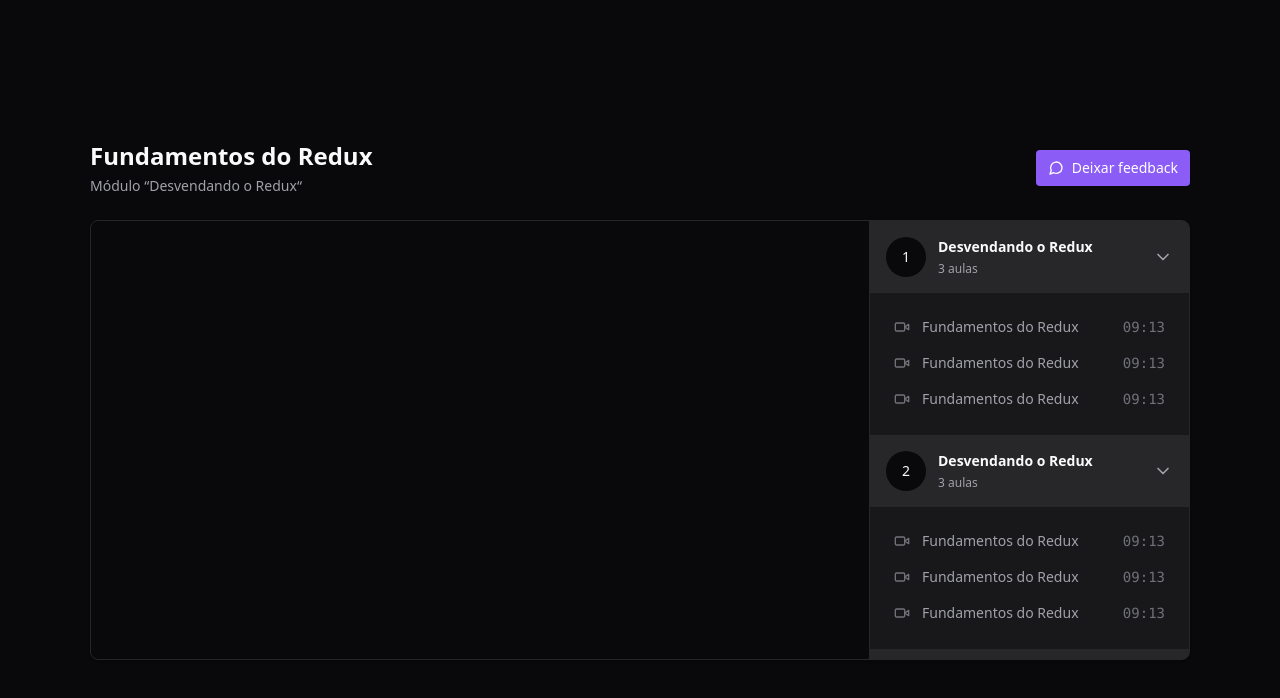
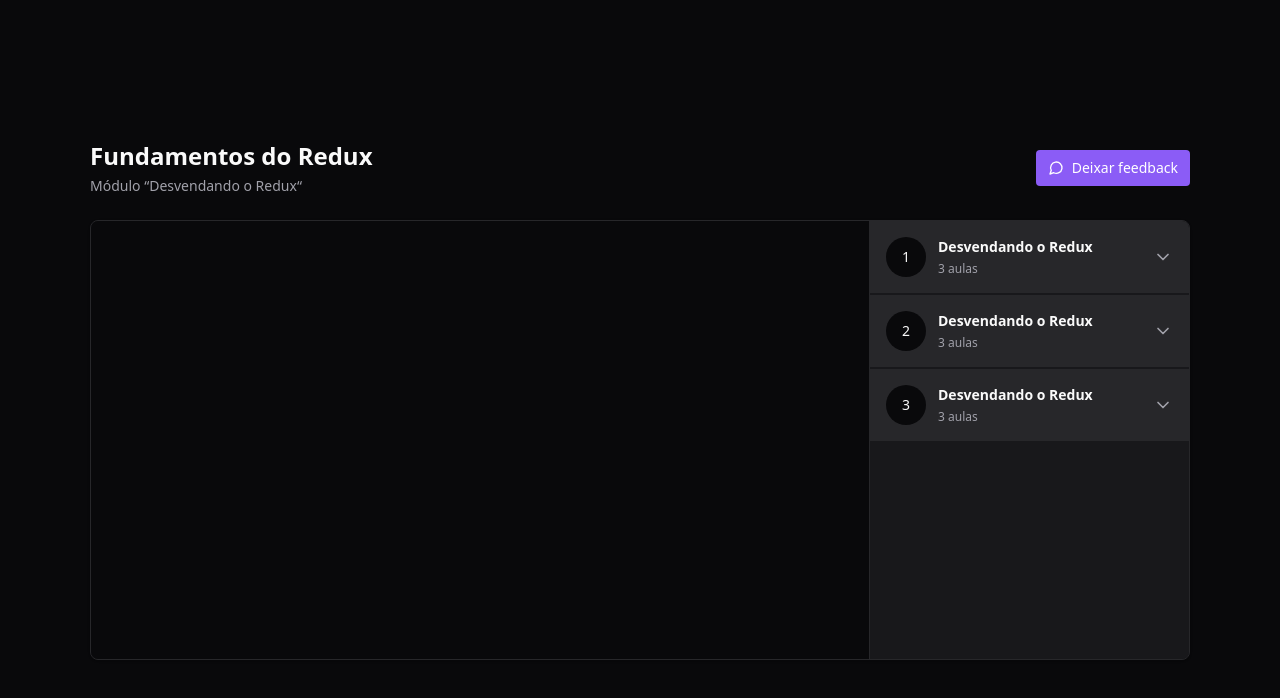
Before and after one commit to luiz21goncalves/ignite-react-state-management, a React (Vite) app: page / in a window 1280 px wide. Shown: the top 698 px of the page. Built offline with nearby package versions, Linux system fonts and the light colour scheme.

Commit message:
feat: make the module a collapsible component

```diff
--- a/src/components/Module/index.tsx
+++ b/src/components/Module/index.tsx
@@ -1,3 +1,4 @@
+import * as Collapsible from '@radix-ui/react-collapsible'
 import { ChevronDown } from 'lucide-react'
 
 import { Lesson } from './Lesson'
@@ -12,8 +13,8 @@
   const { amountOfLessons, title, moduleIndex } = props
 
   return (
-    <div>
-      <button className="flex w-full items-center gap-3 bg-zinc-800 p-4">
+    <Collapsible.Root className="group">
+      <Collapsible.Trigger className="flex w-full items-center gap-3 bg-zinc-800 p-4">
         <div className="flex h-10 w-10 items-center justify-center rounded-full bg-zinc-950 text-sm">
           {moduleIndex + 1}
         </div>
@@ -23,14 +24,16 @@
           <span className="text-xs text-zinc-400">{amountOfLessons} aulas</span>
         </div>
 
-        <ChevronDown className="ml-auto h-5 w-5 text-zinc-400" />
-      </button>
+        <ChevronDown className="ml-auto h-5 w-5 text-zinc-400 transition-transform group-data-[state=open]:rotate-180" />
+      </Collapsible.Trigger>
 
-      <nav className="relative flex flex-col gap-4 p-6">
-        <Lesson title="Fundamentos do Redux" duration="09:13" />
-        <Lesson title="Fundamentos do Redux" duration="09:13" />
-        <Lesson title="Fundamentos do Redux" duration="09:13" />
-      </nav>
-    </div>
+      <Collapsible.Content>
+        <nav className="relative flex flex-col gap-4 p-6">
+          <Lesson title="Fundamentos do Redux" duration="09:13" />
+          <Lesson title="Fundamentos do Redux" duration="09:13" />
+          <Lesson title="Fundamentos do Redux" duration="09:13" />
+        </nav>
+      </Collapsible.Content>
+    </Collapsible.Root>
   )
 }
```
